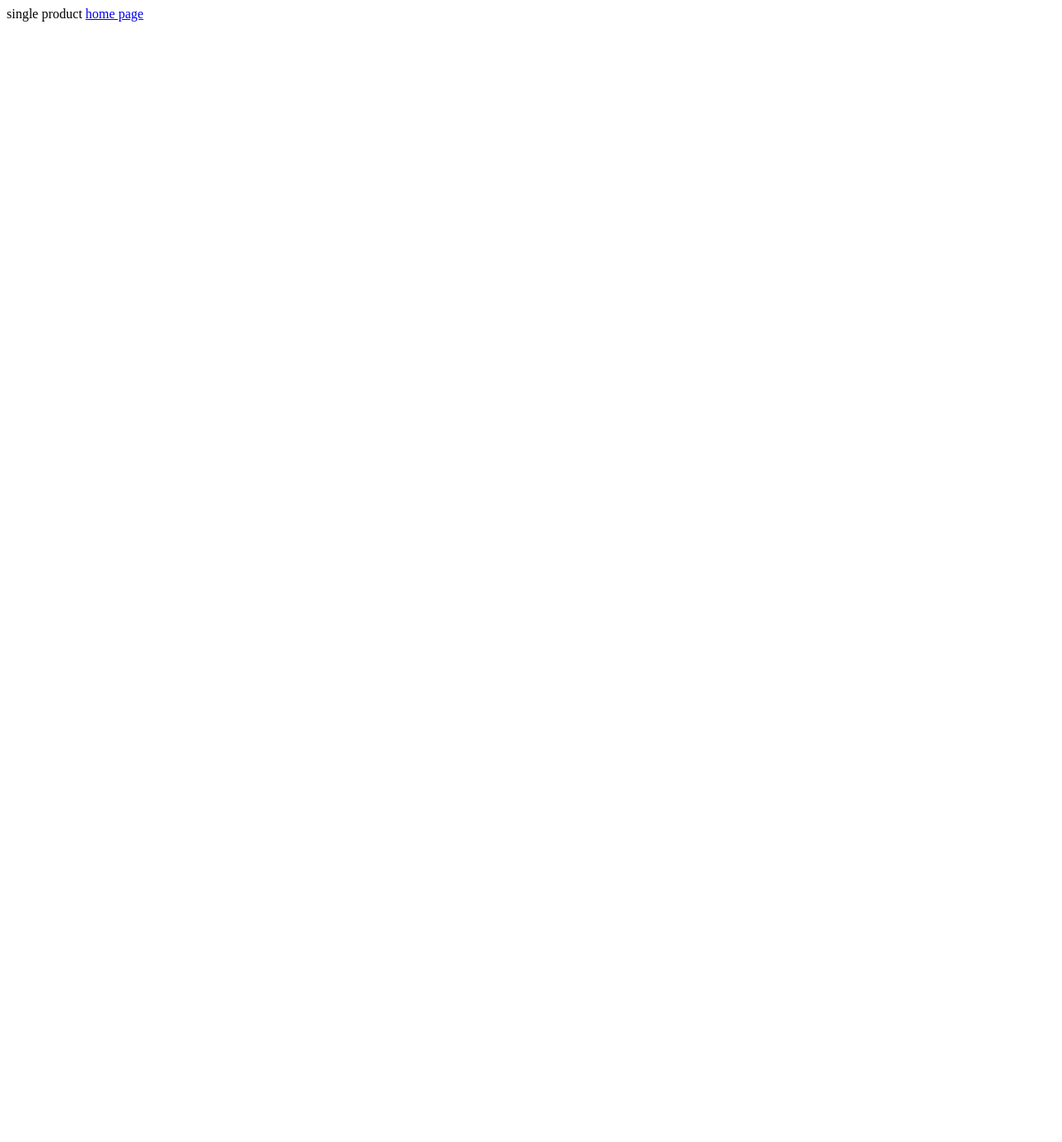
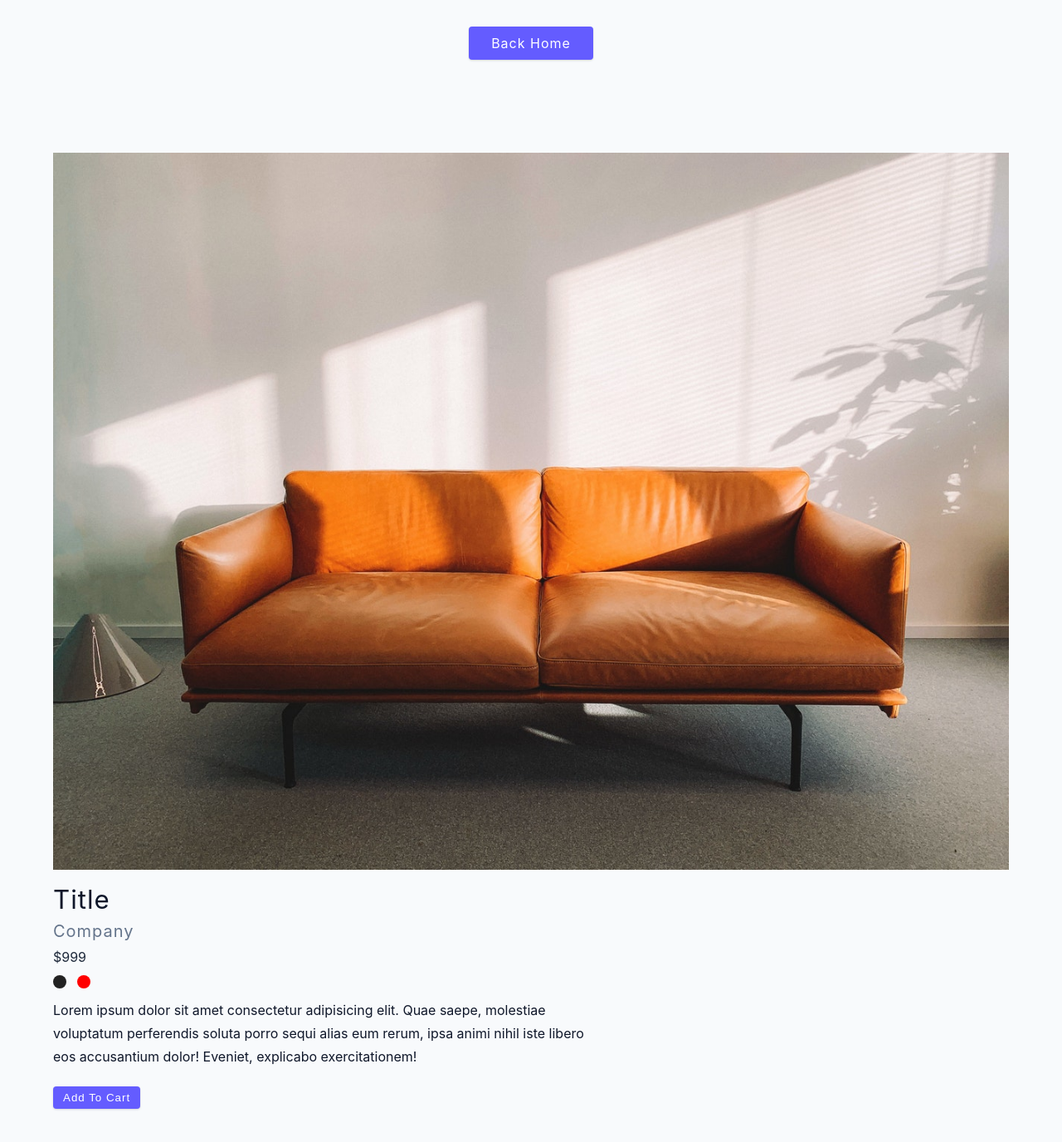
Before and after one commit to snehildwivedi03/JavaScript-Projects, a plain HTML site: page 22-Products/product.html in a window 1280 px wide. Shown: the whole page at 83% size. Before the commit the page ends 800 px from the top, so only its background shows below. Drawn offline with Linux system fonts and the light colour scheme.

Commit message:
Products

```diff
--- a/22-Products/product.html
+++ b/22-Products/product.html
@@ -1,12 +1,33 @@
 <!DOCTYPE html>
 <html lang="en">
-<head>
-    <meta charset="UTF-8">
-    <meta name="viewport" content="width=device-width, initial-scale=1.0">
+  <head>
+    <meta charset="UTF-8" />
+    <meta name="viewport" content="width=device-width, initial-scale=1.0" />
     <title>Single Product</title>
-</head>
-<body>
-    <h1?>single product</h1>
-    <a href="./index.html">home page</a>
-</body>
+    <link rel="stylesheet" href="./styles.css" />
+  </head>
+  <body>
+    <a href="index.html" class="btn home-link">back home</a>
+    <section class="product">
+      <div class="product-wrappper">
+        <img src="./couch.jpg" alt="" class="img" />
+        <div class="product-info">
+          <h3>title</h3>
+          <h5>company</h5>
+          <span>$999</span>
+          <div class="colors">
+            <span class="product-color"></span>
+            <span class="product-color" style="background: red"></span>
+          </div>
+          <p>
+            Lorem ipsum dolor sit amet consectetur adipisicing elit. Quae saepe,
+            molestiae voluptatum perferendis soluta porro sequi alias eum rerum,
+            ipsa animi nihil iste libero eos accusantium dolor! Eveniet,
+            explicabo exercitationem!
+          </p>
+          <button class="btn">add to cart</button>
+        </div>
+      </div>
+    </section>
+  </body>
 </html>
```
Also changed, not shown: 22-Products/app.js (+37 -4 lines).
